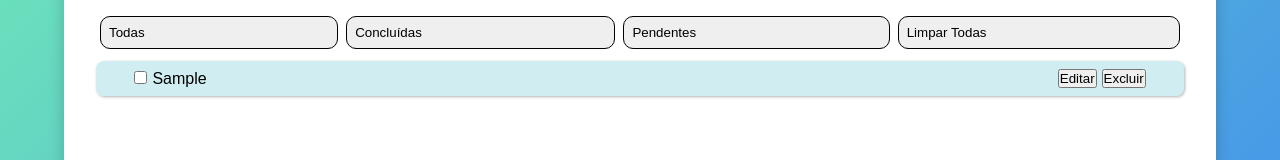
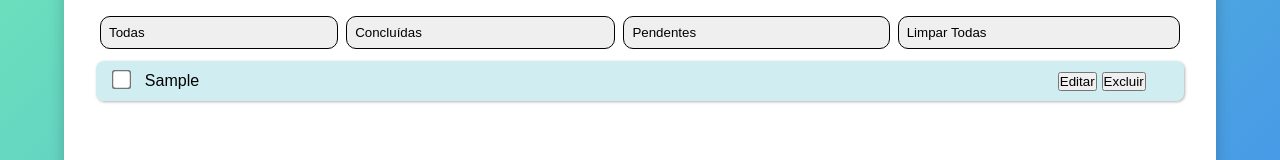
Before and after one commit to Caio-Ferencine/Extensao2, a plain HTML site: page index.html in a window 1280 px wide. Both pictures are taken after typing "Sample" into the empty fields and a click on the button "Adicionar". Shown: the part 168-328 px from the top of the page. Drawn offline with Linux system fonts and the light colour scheme.

Commit message:
Update style.css

```diff
--- a/Estilos/style.css
+++ b/Estilos/style.css
@@ -60,11 +60,9 @@ progress {
 
 li {
     display : flex;
-    justify-Content : space-between;
-    padding : 0vw 3vw 0vw 3vw;
     align-Items : center;
     background-color: rgba(144, 216, 224, 0.424);
-    height:35px;
+    height:40px;
     margin:8px 2.5vw 8px 2.5vw;
     border-radius: 8px;
     box-shadow: 1px 1px 3px rgba(0, 0, 0, 0.302);
@@ -72,7 +70,8 @@ li {
 }
 
 li input[type="checkbox"] {
-  margin-right: 5px;
+    margin: 0vw 1.3vw 0vw -1.5vw;
+    transform: scale(1.5);
 }
 
 .BT-Adiciona:hover {
```
